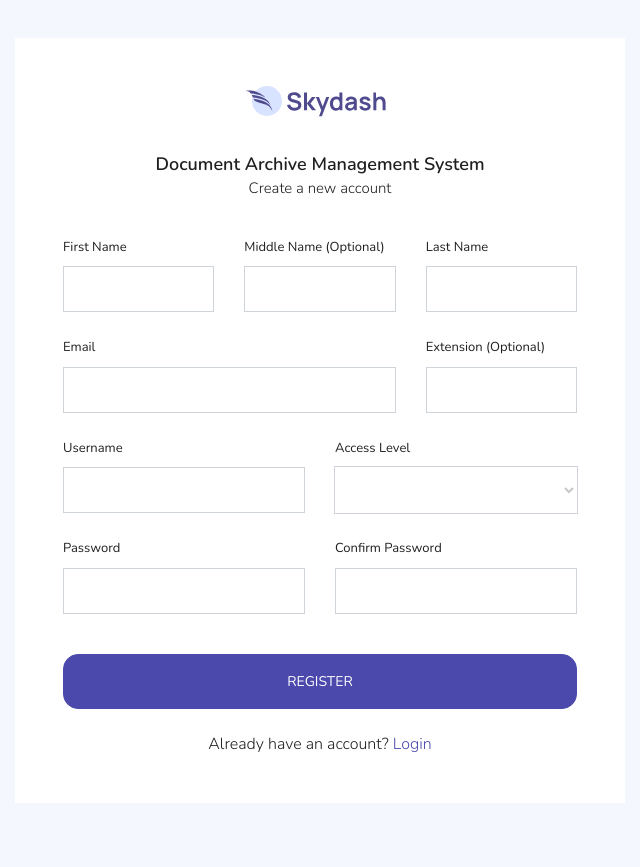
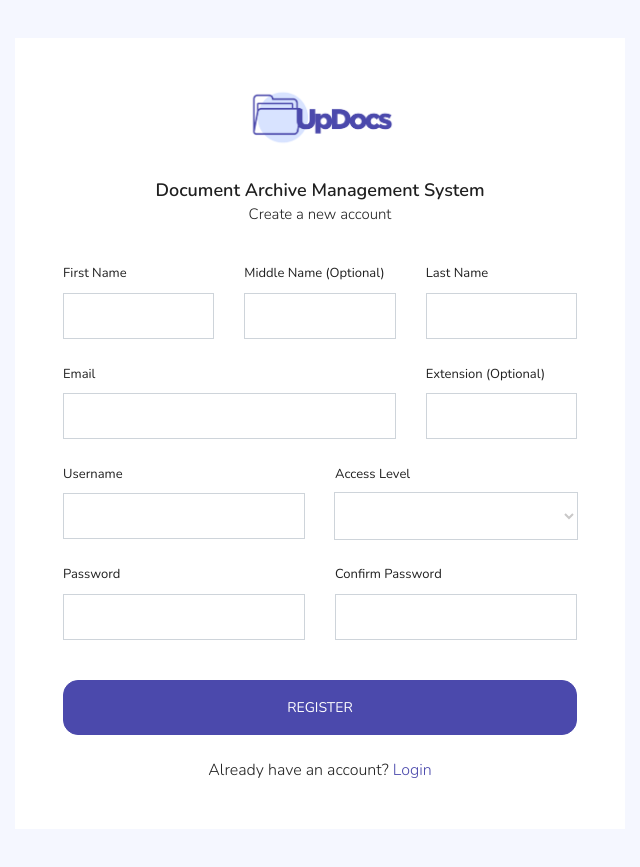
Before and after one commit to YajiHub/WebSystemsProj, a PHP site: page /register.php in a window 1280 px wide. Shown: the whole page, without its empty margins (320-960 px from the left). Before the commit the page ends 752 px from the top, so only its background shows below. Run offline with PHP 8.4, Linux system fonts and the light colour scheme; data that the repository does not hold is empty; style sheets or scripts are compiled from the project's sources.

Commit message:
added minor changes in dashboard & logo

```diff
--- a/admin/dashboard.php
+++ b/admin/dashboard.php
@@ -54,7 +54,7 @@ $sql = "SELECT
     COUNT(DocumentID) as TotalCount
 FROM document
 WHERE IsDeleted = 0
-AND UploadDate >= DATE_SUB(NOW(), INTERVAL 6 MONTH)
+AND UploadDate >= DATE_SUB(NOW(), INTERVAL 2 MONTH)
 GROUP BY DATE_FORMAT(UploadDate, '%Y-%m')
 ORDER BY MonthKey";
 $result = mysqli_query($conn, $sql);
@@ -188,7 +188,7 @@ include 'include/admin-sidebar.php';
         <div class="card">
           <div class="card-body">
             <h4 class="card-title">File Upload Trends</h4>
-            <p class="card-description">Monthly upload statistics for the last 6 months</p>
+            <p class="card-description">Monthly upload statistics for the last 2 months</p>
             <div class="chart-container">
               <canvas id="fileUploadTrendsChart" style="height: 400px;"></canvas>
             </div>
--- a/admin/include/header.php
+++ b/admin/include/header.php
@@ -24,7 +24,7 @@ if ($currentUser && !empty($currentUser['ProfilePicture']) && file_exists($curre
   <link rel="stylesheet" href="../vendors/ti-icons/css/themify-icons.css">
   <link rel="stylesheet" href="../vendors/css/vendor.bundle.base.css">
   <link rel="stylesheet" href="../css/vertical-layout-light/style.css">
-  <link rel="shortcut icon" href="../images/favicon.png" />
+  <link rel="shortcut icon" href="../images/updocssmall.png" />
 
   <link rel="stylesheet" href="../vendors/datatables.net-bs4/dataTables.bootstrap4.css">
   <link rel="stylesheet" type="text/css" href="../js/select.dataTables.min.css">
--- a/public/include/header.php
+++ b/public/include/header.php
@@ -18,12 +18,12 @@ if ($currentUser && !empty($currentUser['ProfilePicture']) && file_exists($curre
 <head>
   <meta charset="utf-8">
   <meta name="viewport" content="width=device-width, initial-scale=1, shrink-to-fit=no">
-  <title>DAMS - Document Archive Management System</title>
+  <title>UpDocs - Document Archive Management System</title>
   <link rel="stylesheet" href="../vendors/feather/feather.css">
   <link rel="stylesheet" href="../vendors/ti-icons/css/themify-icons.css">
   <link rel="stylesheet" href="../vendors/css/vendor.bundle.base.css">
   <link rel="stylesheet" href="../css/vertical-layout-light/style.css">
-  <link rel="shortcut icon" href="../images/favicon.png" />
+  <link rel="shortcut icon" href="../images/updocssmall.png" />
 
   <link rel="stylesheet" href="vendors/datatables.net-bs4/dataTables.bootstrap4.css">
   <link rel="stylesheet" type="text/css" href="js/select.dataTables.min.css">
--- a/public/login.php
+++ b/public/login.php
@@ -16,12 +16,12 @@ if (isset($_SESSION['user_id'])) {
 <head>
   <meta charset="utf-8">
   <meta name="viewport" content="width=device-width, initial-scale=1, shrink-to-fit=no">
-  <title>DAMS - Login</title>
+  <title>UpDocs - Login</title>
   <link rel="stylesheet" href="../vendors/feather/feather.css">
   <link rel="stylesheet" href="../vendors/ti-icons/css/themify-icons.css">
   <link rel="stylesheet" href="../vendors/css/vendor.bundle.base.css">
   <link rel="stylesheet" href="../css/vertical-layout-light/style.css">
-  <link rel="shortcut icon" href="../images/favicon.png" />
+  <link rel="shortcut icon" href="../images/updocssmall.png" />
 </head>
 <body>
   <div class="container-scroller">
@@ -31,7 +31,7 @@ if (isset($_SESSION['user_id'])) {
           <div class="col-lg-4 mx-auto">
             <div class="auth-form-light text-left py-5 px-4 px-sm-5">
               <div class="brand-logo text-center">
-                <img src="../images/logo.svg" alt="logo">
+                <img src="../images/updocs.png" alt="logo">
               </div>
               <h4 class="text-center">Document Archive Management System</h4>
               <h6 class="font-weight-light text-center mb-4">Sign in to continue</h6>
--- a/public/register.php
+++ b/public/register.php
@@ -22,12 +22,12 @@ $accessLevels = getAllAccessLevels($conn);
 <head>
   <meta charset="utf-8">
   <meta name="viewport" content="width=device-width, initial-scale=1, shrink-to-fit=no">
-  <title>DAMS - Register</title>
+  <title>UpDocs - Register</title>
   <link rel="stylesheet" href="../vendors/feather/feather.css">
   <link rel="stylesheet" href="../vendors/ti-icons/css/themify-icons.css">
   <link rel="stylesheet" href="../vendors/css/vendor.bundle.base.css">
   <link rel="stylesheet" href="../css/vertical-layout-light/style.css">
-  <link rel="shortcut icon" href="../images/favicon.png" />
+  <link rel="shortcut icon" href="../images/updocssmall.png" />
 </head>
 <body>
   <div class="container-scroller">
@@ -37,7 +37,7 @@ $accessLevels = getAllAccessLevels($conn);
           <div class="col-lg-6 mx-auto">
             <div class="auth-form-light text-left py-5 px-4 px-sm-5">
               <div class="brand-logo text-center">
-                <img src="../images/logo.svg" alt="logo">
+                <img src="../images/updocs.png" alt="logo">
               </div>
               <h4 class="text-center">Document Archive Management System</h4>
               <h6 class="font-weight-light text-center mb-4">Create a new account</h6>
```
Also changed, not shown: uploads/5/68368ba515941.png (added), uploads/5/68368cd3b422b.png (added), 3 other files.
